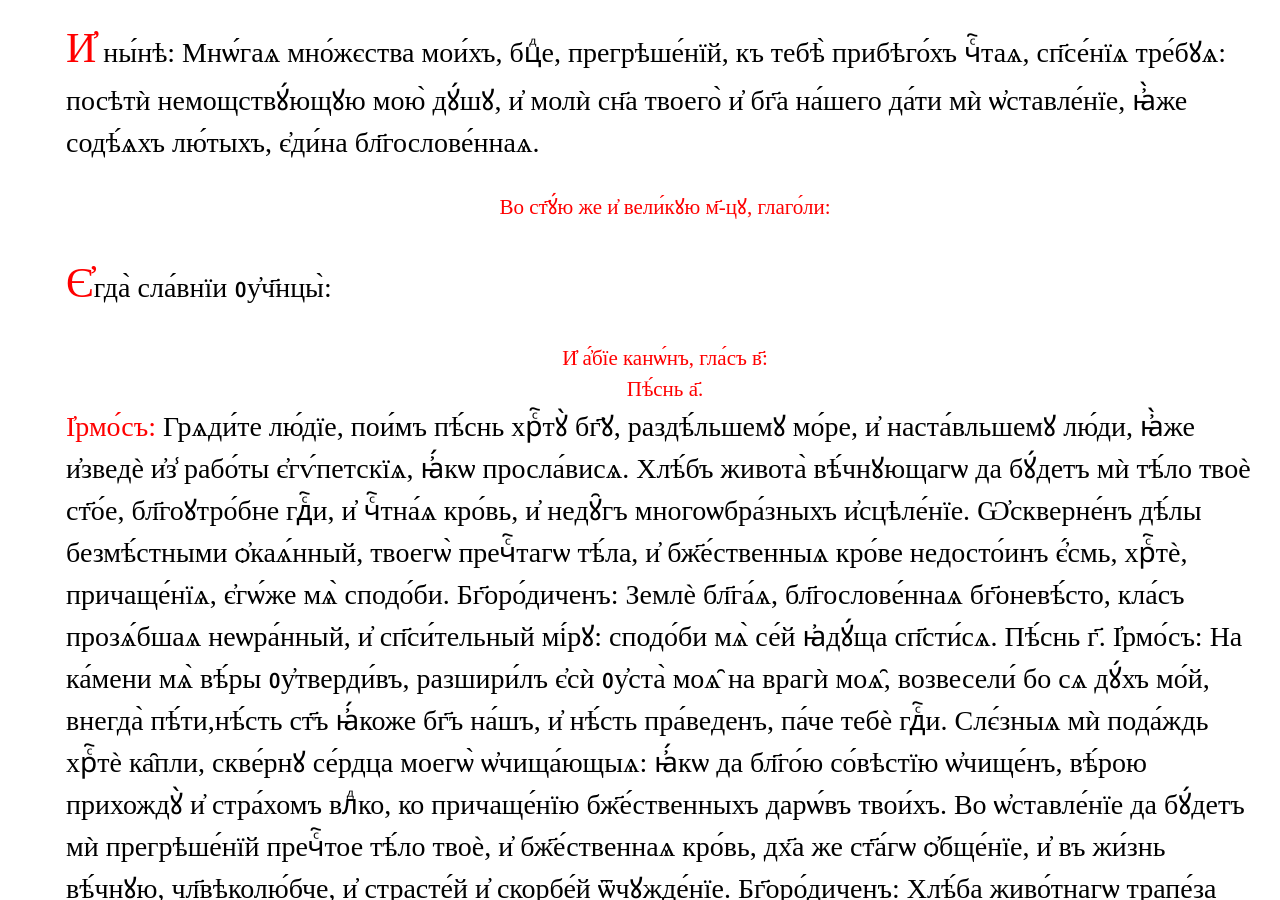
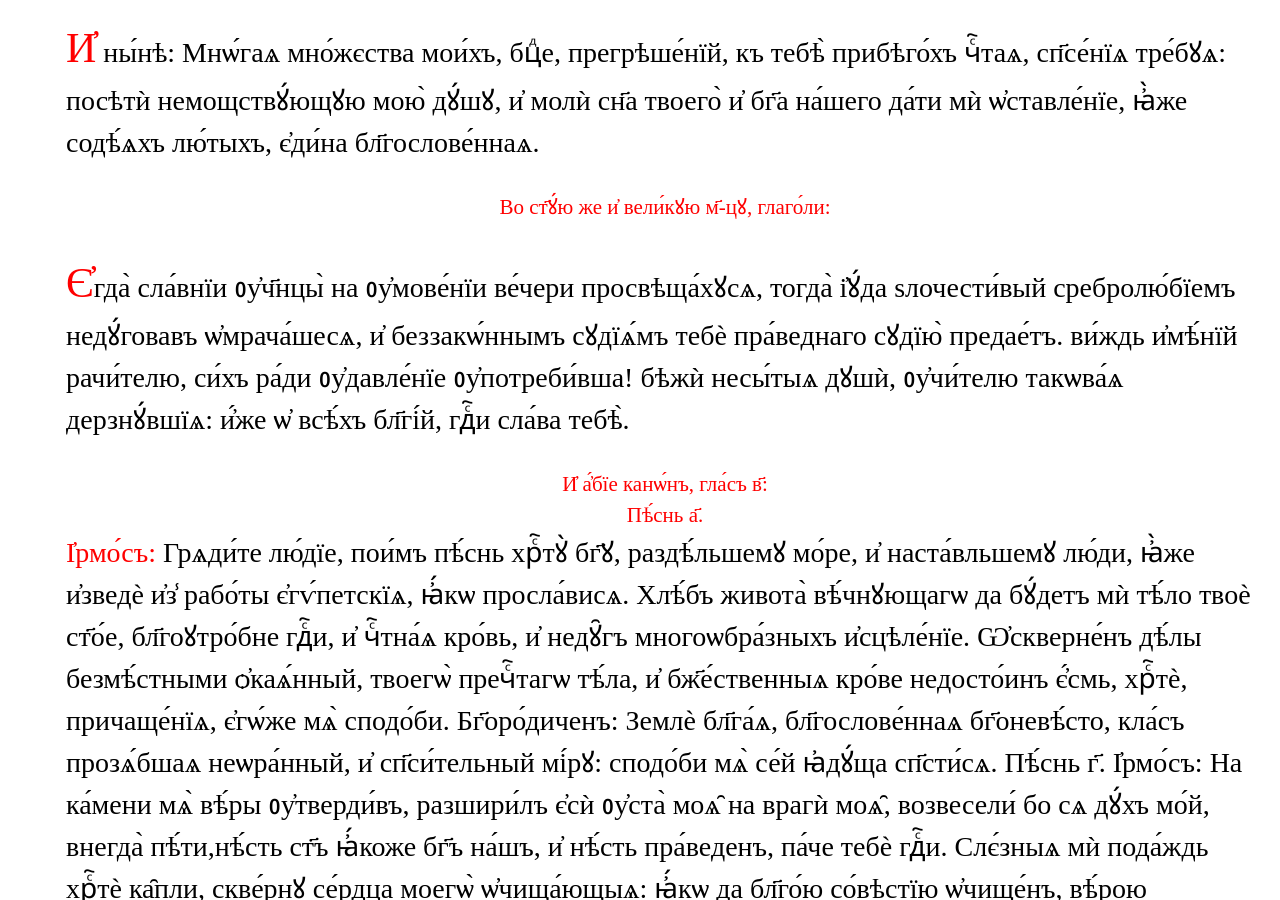
Before and after one commit to markjville/markjville.github.io, a Jekyll site: the page docs/последование-ко-причастию.html, which Jekyll copies as it is, in a window 1280 px wide and 900 px high, scrolled down 2094 px. Built offline with Jekyll 4.4.1, drawn with Linux system fonts in a browser that asks for light colours; some web fonts are replaced; comment, search, counter and statistics services are not loaded.

Commit message:
Update последование-ко-причастию.html

```diff
--- a/docs/последование-ко-причастию.html
+++ b/docs/последование-ко-причастию.html
@@ -91,7 +91,7 @@ p::first-letter {
 ꙗ҆̀же содѣ́ѧхъ лю́тыхъ, є҆ди́на бл҃гослове́ннаѧ.</p>
 
 <div style="text-align:center;color:red;font-size:75%">Во ст҃ꙋ́ю же и҆ вели́кꙋю м҃-цꙋ, глаго́ли:</div>
-<p>Є҆гда̀ сла́внїи ᲂу҆ч҃нцы̀:</p>
+<p>Є҆гда̀ сла́внїи ᲂу҆ч҃нцы̀ на ᲂу҆мове́нїи ве́чери просвѣща́хꙋсѧ, тогда̀ і҆ꙋ́да ѕлочести́вый сребролю́бїемъ недꙋ́говавъ ѡ҆мрача́шесѧ, и҆ беззакѡ́ннымъ сꙋдїѧ́мъ тебѐ пра́веднаго сꙋдїю̀ предае́тъ. ви́ждь и҆мѣ́нїй рачи́телю, си́хъ ра́ди ᲂу҆давле́нїе ᲂу҆потреби́вша! бѣжѝ несы́тыѧ дꙋшѝ, ᲂу҆чи́телю такѡва́ѧ дерзнꙋ́вшїѧ: и҆́же ѡ҆ всѣ́хъ бл҃гі́й, гдⷭ҇и сла́ва тебѣ̀.</p>
 
 <div style="text-align:center;color:red;font-size:75%">И҆ а҆́бїе канѡ́нъ, гла́съ в҃:</div>
 <div style="text-align:center;color:red;font-size:75%">Пѣ́снь а҃.</div>
```
